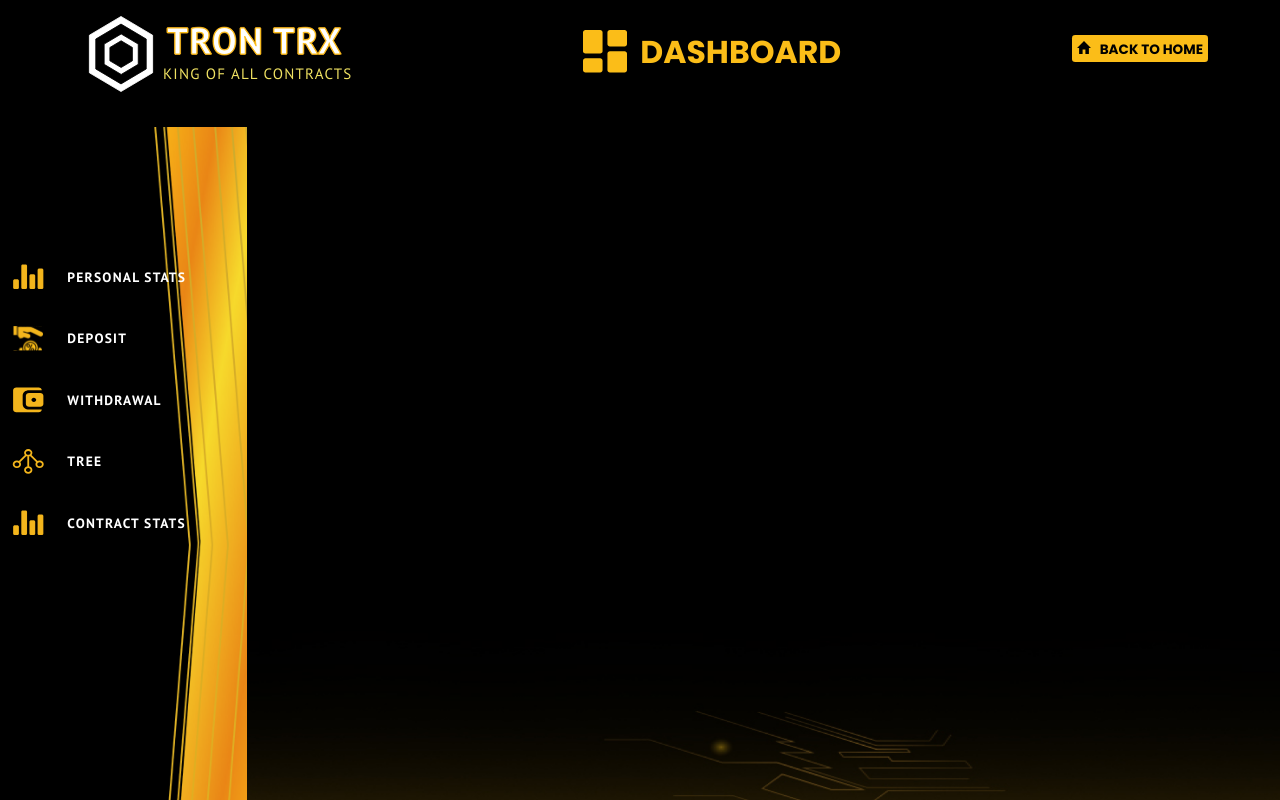
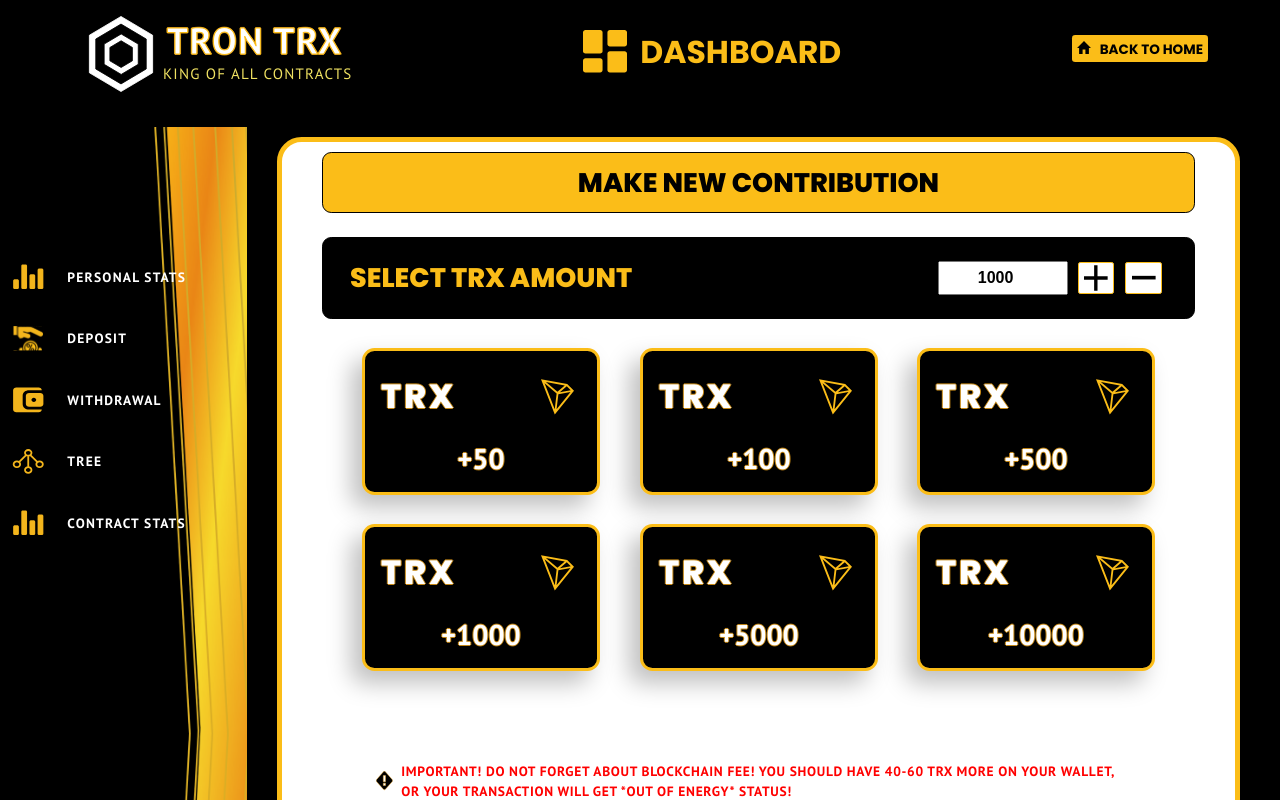
Before and after one commit to AbdulQadir92/trontrx, a Next.js app: page /dashboard/deposit in a window 1280 px wide. Shown: the top 800 px of the page. Built offline with nearby package versions, Linux system fonts and the light colour scheme.

Commit message:
added deposit page to dashboard

```diff
--- a/src/app/dashboard/deposit/page.tsx
+++ b/src/app/dashboard/deposit/page.tsx
@@ -1,10 +1,14 @@
 "use client"
+import DepositCard from "@/components/dashboard/deposit/DepositCard"
 
 
-const page = () => {
+const Deposit = () => {
+
     return (
-        <div>Deposit</div>
+        <>
+            <DepositCard />
+        </>
     )
 }
 
-export default page
+export default Deposit
--- a/src/components/dashboard/common/Main.tsx
+++ b/src/components/dashboard/common/Main.tsx
@@ -3,9 +3,18 @@
 import Header from "@/components/dashboard/common/Header"
 import SidebarDesktop from "@/components/dashboard/common/SidebarDesktop"
 import SidebarMobile from "@/components/dashboard/common/SidebarMobile"
+import { useEffect } from "react"
 
 
 const Main = ({ children }: { children: React.ReactNode }) => {
+
+    useEffect(() => {
+        window.scrollTo({
+            top: 0,
+            left: 0,
+            behavior: 'instant'
+        })
+    }, [])
 
     return (
         <CurrentStatsStyled>
--- /dev/null
+++ b/src/components/dashboard/deposit/DepositCard.tsx
@@ -0,0 +1,160 @@
+import {
+    DepositCardStyled,
+    ContributionButton,
+    AmountButton,
+    AmountSection,
+    ContributionInput,
+    CardsSection,
+    Card,
+    Paragraphs,
+    Paragraph,
+    DepositButton
+} from "@/styles/pages/components/dashboard/deposit/DepositCard.styled"
+import { CONTENT as content } from '@/content/content'
+import { useState, useEffect } from "react"
+
+
+const DepositCard = () => {
+
+    const animate = (setAnimationClass: any, element: any) => {
+        const elementBottomPosition = element.getBoundingClientRect().top - window.innerHeight;
+        if (elementBottomPosition <= 0 && elementBottomPosition >= -100) {
+            setAnimationClass(true);
+        }
+        if (elementBottomPosition > 50) {
+            setAnimationClass(false);
+        }
+    }
+    const [paraDepositClass, setParaDepositClass] = useState(false);
+    const [depositButtonClass, setDepositButtonClass] = useState(false);
+    useEffect(() => {
+        const paraDeposit = document.querySelectorAll('.paraDeposit');
+        const depositButton = document.querySelectorAll('.depositButton');
+        document.addEventListener('scroll', () => {
+            if (!paraDepositClass) {
+                animate(setParaDepositClass, paraDeposit[0]);
+            }
+            if (!depositButtonClass) {
+                animate(setDepositButtonClass, depositButton[0]);
+            }
+        })
+    }, [])
+    const [amount, setAmount] = useState(1000)
+
+    const increaseAmount = () => {
+        setAmount(amount + 50)
+    }
+
+    const decreaseAmount = () => {
+        if (amount > 100) {
+            setAmount(amount - 50)
+        }
+    }
+
+    const adjustAmount = (event: any) => {
+        setAmount(event.target.value)
+    }
+
+    const setDepositPlus50 = () => {
+        setAmount(amount + 50)
+    }
+
+    const setDepositPlus100 = () => {
+        setAmount(amount + 100)
+    }
+
+    const setDepositPlus500 = () => {
+        setAmount(amount + 500)
+    }
+
+    const setDepositPlus1000 = () => {
+        setAmount(amount + 1000)
+    }
+
+    const setDepositPlus5000 = () => {
+        setAmount(amount + 5000)
+    }
+
+    const setDepositPlus10000 = () => {
+        setAmount(amount + 10000)
+    }
+
+    return (
+        <DepositCardStyled>
+            <ContributionButton>{content.dashboard.deposit.yellowButton}</ContributionButton>
+            <AmountButton>
+                <span>{content.dashboard.deposit.blackButton}</span>
+                <AmountSection>
+                    <ContributionInput type={'number'} min="100" step="50" value={amount} onInput={adjustAmount} />
+                    <div style={{ cursor: 'pointer' }} onClick={increaseAmount}>
+                        <img src="/assets/images/dashboard/deposit/plus.svg" alt="..." />
+                    </div>
+                    <div style={{ cursor: 'pointer' }} onClick={decreaseAmount}>
+                        <img src="/assets/images/dashboard/deposit/minus.svg" alt="..." />
+                    </div>
+                </AmountSection>
+            </AmountButton>
+            <CardsSection>
+                <Card onClick={setDepositPlus50}>
+                    <div>
+                        <p>{content.dashboard.deposit.cards[0].title}</p>
+                        <img src="/assets/images/dashboard/deposit/diamond.svg" alt="..." />
+                    </div>
+                    <div>{content.dashboard.deposit.cards[0].amount}</div>
+                </Card>
+                <Card onClick={setDepositPlus100}>
+                    <div>
+                        <p>{content.dashboard.deposit.cards[1].title}</p>
+                        <img src="/assets/images/dashboard/deposit/diamond.svg" alt="..." />
+                    </div>
+                    <div>{content.dashboard.deposit.cards[1].amount}</div>
+                </Card>
+                <Card onClick={setDepositPlus500}>
+                    <div>
+                        <p>{content.dashboard.deposit.cards[2].title}</p>
+                        <img src="/assets/images/dashboard/deposit/diamond.svg" alt="..." />
+                    </div>
+                    <div>{content.dashboard.deposit.cards[2].amount}</div>
+                </Card>
+                <Card onClick={setDepositPlus1000}>
+                    <div>
+                        <p>{content.dashboard.deposit.cards[3].title}</p>
+                        <img src="/assets/images/dashboard/deposit/diamond.svg" alt="..." />
+                    </div>
+                    <div>{content.dashboard.deposit.cards[3].amount}</div>
+                </Card>
+                <Card onClick={setDepositPlus5000}>
+                    <div>
+                        <p>{content.dashboard.deposit.cards[4].title}</p>
+                        <img src="/assets/images/dashboard/deposit/diamond.svg" alt="..." />
+                    </div>
+                    <div>{content.dashboard.deposit.cards[4].amount}</div>
+                </Card>
+                <Card onClick={setDepositPlus10000}>
+                    <div>
+                        <p>{content.dashboard.deposit.cards[5].title}</p>
+                        <img src="/assets/images/dashboard/deposit/diamond.svg" alt="..." />
+                    </div>
+                    <div>{content.dashboard.deposit.cards[5].amount}</div>
+                </Card>
+            </CardsSection>
+            <Paragraphs>
+                <Paragraph className={`paraDeposit ${paraDepositClass ? 'animate' : ''}`}>
+                    <img style={{ marginTop: '10px' }} src="/assets/images/dashboard/deposit/exclamation.svg" alt="..." />
+                    <p style={{ color: 'red', fontWeight: 'bolder' }}>{content.dashboard.deposit.firstPara}</p>
+                </Paragraph>
+                {content.dashboard.deposit.paragraphs.map((paragraph, index) => (
+                    <Paragraph key={index} id={`para${index + 1}`} className={`paraDeposit ${paraDepositClass ? 'animate' : ''}`}>
+                        <img src="/assets/images/dashboard/deposit/check.png" alt="..." />
+                        <p style={{ fontWeight: 'bold' }}>{paragraph}</p>
+                    </Paragraph>
+                ))}
+            </Paragraphs>
+            <DepositButton className={`depositButton ${depositButtonClass ? 'animate' : ''}`}>
+                <button>{content.dashboard.deposit.depositButton}</button>
+            </DepositButton>
+        </DepositCardStyled>
+    )
+}
+
+export default DepositCard
--- a/src/styles/pages/components/dashboard/currentStats/InfoCard.styled.ts
+++ b/src/styles/pages/components/dashboard/currentStats/InfoCard.styled.ts
@@ -323,6 +323,7 @@
   width: 89.69px;
   height: 49.47px;
   background: #000000;
+  border: none;
   border-radius: 4.19249px;
 
   // animation
--- a/src/styles/pages/components/dashboard/deposit/DepositCard.styled.ts
+++ b/src/styles/pages/components/dashboard/deposit/DepositCard.styled.ts
@@ -20,6 +20,7 @@
 `
 
 export const ContributionButton = styled(YellowButton1)`
+  cursor: initial;
 
   @media (max-width: 576px) {
     font-size: 13px;
@@ -496,7 +497,7 @@
     transform: scale(0);
     &.animate {
       // animation
-      animation: depositButton 2s ease 0.25s 1 normal forwards;
+      animation: depositButton 1s ease 0.25s 1 normal forwards;
       @keyframes depositButton {
         0% {
           transform: scale(0);
@@ -511,7 +512,7 @@
   @media (max-width: 992px) and (min-width: 601px) {
     transform: scale(0);
     // animation
-    animation: depositButton 2s ease 0.25s 1 normal forwards;
+    animation: depositButton 1s ease 0.25s 1 normal forwards;
     @keyframes depositButton {
       0% {
         transform: scale(0);
@@ -526,7 +527,7 @@
     transform: scale(0);
     &.animate {
       // animation
-      animation: depositButton 2s ease 0.25s 1 normal forwards;
+      animation: depositButton 1s ease 0.25s 1 normal forwards;
       @keyframes depositButton {
         0% {
           transform: scale(0);
```
